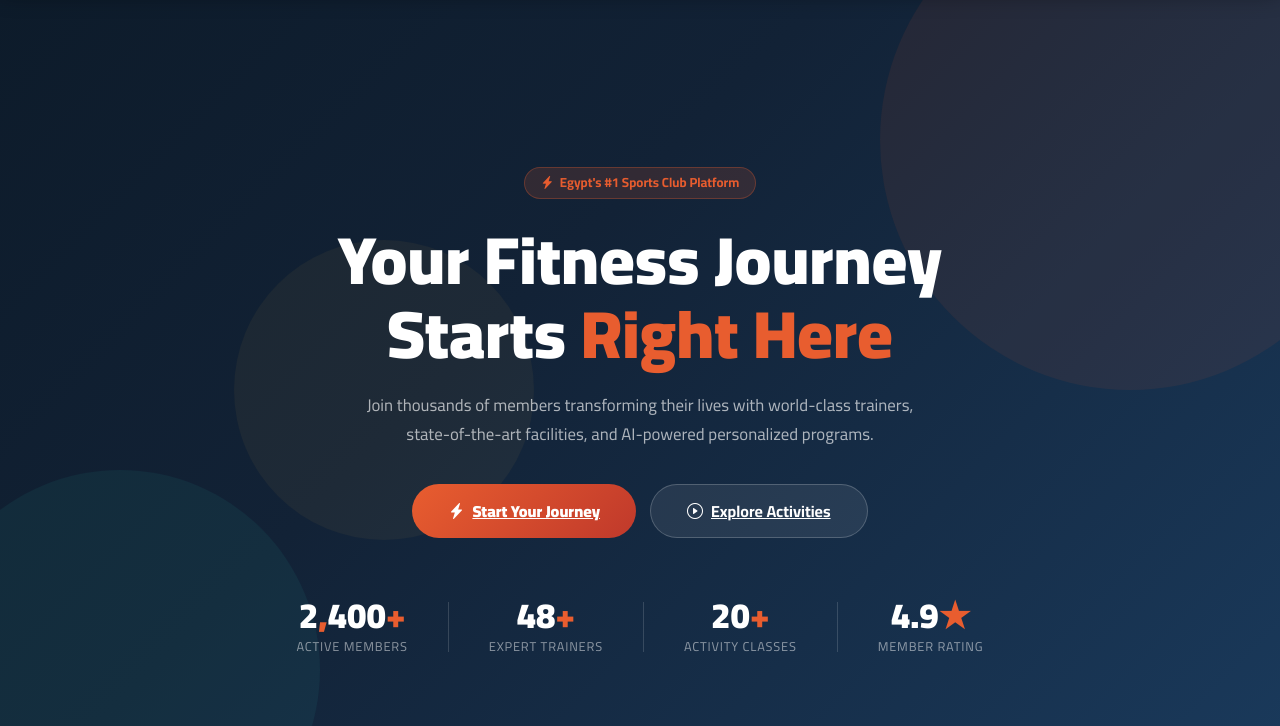
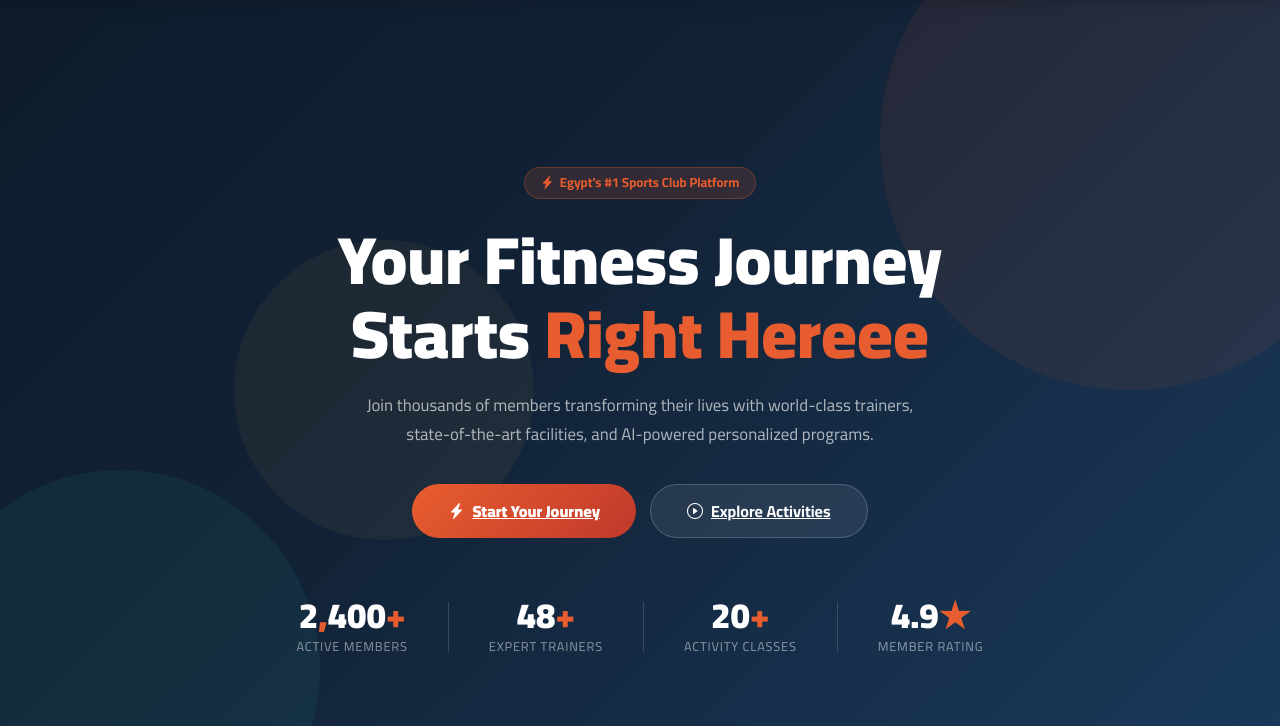
Before and after one commit to NoraAhmedYousef/CLUBLY, a plain HTML site: page Frontend/index.html in a window 1280 px wide. Shown: the part 74-800 px from the top of the page. Drawn offline with nearby package versions, Linux system fonts and the light colour scheme.

Commit message:
add update to test vercel

```diff
--- a/Frontend/index.html
+++ b/Frontend/index.html
@@ -153,7 +153,7 @@
     <div class="hero-bg-orb orb3"></div>
     <div style="position:relative;z-index:1;max-width:700px;margin:0 auto;">
       <div class="hero-tag"><i class="bi bi-lightning-charge-fill"></i> Egypt's #1 Sports Club Platform</div>
-      <h1 class="hero-title">Your Fitness Journey<br>Starts <span class="accent">Right Here</span></h1>
+      <h1 class="hero-title">Your Fitness Journey<br>Starts <span class="accent">Right Hereee</span></h1>
       <p class="hero-sub">Join thousands of members transforming their lives with world-class trainers, state-of-the-art facilities, and AI-powered personalized programs.</p>
       <div class="hero-ctas">
         <a href="BeforeSign/plans.html" class="btn-hero-primary"><i class="bi bi-lightning-charge-fill"></i> Start Your Journey</a>
```
